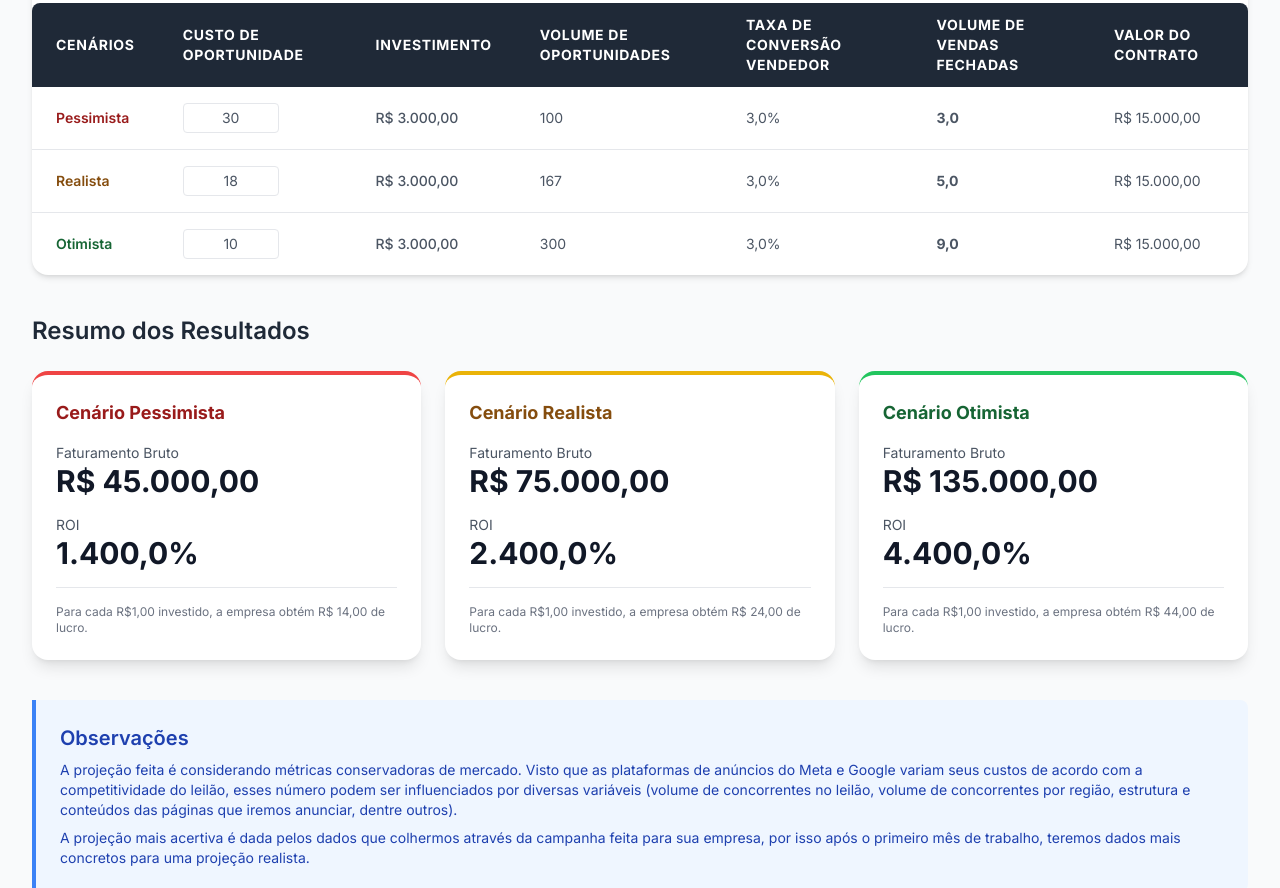
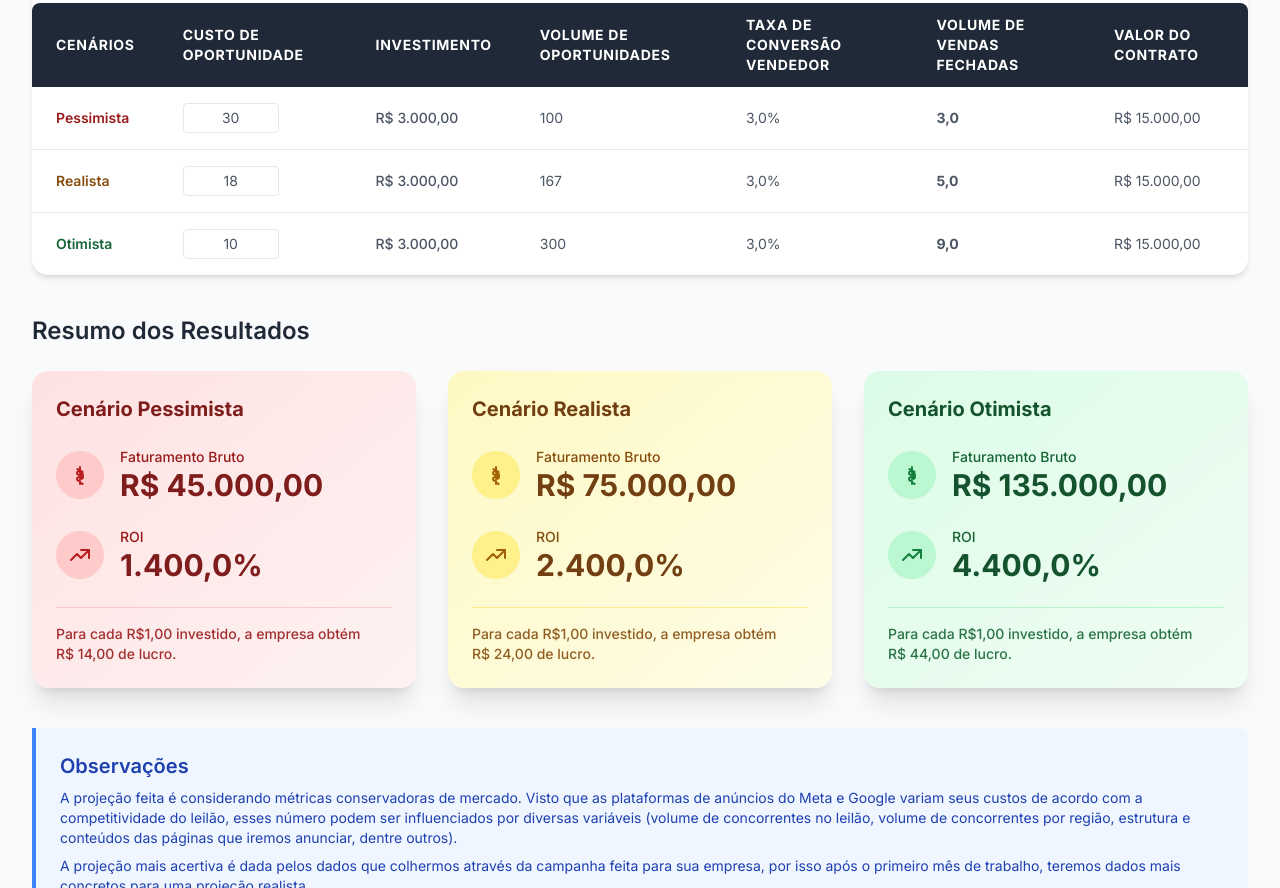
Before and after one commit to vitorprofissional/calculadoraprojecaoroi, a plain HTML site: page index.html in a window 1280 px wide. Shown: the part 436-1324 px from the top of the page. Drawn offline with nearby package versions, Linux system fonts and the light colour scheme.

Commit message:
Update index.html

```diff
--- a/index.html
+++ b/index.html
@@ -118,55 +118,87 @@
         <!-- Seção de Resumo dos Resultados -->
         <div class="mt-10">
             <h2 class="text-2xl font-semibold text-gray-800 mb-6">Resumo dos Resultados</h2>
-            <div class="grid grid-cols-1 md:grid-cols-3 gap-6">
+            <div class="grid grid-cols-1 md:grid-cols-3 gap-8">
                 <!-- Card Pessimista -->
-                <div class="p-6 rounded-2xl shadow-lg border-t-4 border-red-500 bg-white flex flex-col">
-                    <h3 class="text-lg font-bold text-red-800 mb-4">Cenário Pessimista</h3>
-                    <div class="space-y-4 flex-grow">
-                        <div>
-                            <p class="text-sm text-gray-600">Faturamento Bruto</p>
-                            <p id="resumo-faturamento-pessimista" class="text-3xl font-bold text-gray-900">R$ 45.000,00</p>
+                <div class="transform hover:-translate-y-2 transition-transform duration-300 p-6 rounded-2xl shadow-xl bg-gradient-to-br from-red-100 to-red-50 flex flex-col">
+                    <h3 class="text-xl font-bold text-red-900 mb-6">Cenário Pessimista</h3>
+                    <div class="space-y-6 flex-grow">
+                        <div class="flex items-center">
+                            <div class="p-3 rounded-full bg-red-200 mr-4">
+                                <svg class="w-6 h-6 text-red-700" fill="none" stroke="currentColor" viewBox="0 0 24 24" xmlns="http://www.w3.org/2000/svg"><path stroke-linecap="round" stroke-linejoin="round" stroke-width="2" d="M12 8c-1.657 0-3 .895-3 2s1.343 2 3 2 3 .895 3 2-1.343 2-3 2m0-8c1.11 0 2.08.402 2.599 1M12 8V7m0 1v.01M12 6v-1m0-1V4m0 2v1m0 0v1m0-1c-1.11 0-2.08-.402-2.599-1M12 18c-1.657 0-3-.895-3-2s1.343-2 3-2 3-.895 3-2-1.343-2-3-2m0 8v1m0 1v1m0-1c1.11 0 2.08.402 2.599 1"></path></svg>
+                            </div>
+                            <div>
+                                <p class="text-sm text-red-800 font-medium">Faturamento Bruto</p>
+                                <p id="resumo-faturamento-pessimista" class="text-3xl font-bold text-red-900">R$ 45.000,00</p>
+                            </div>
                         </div>
-                        <div>
-                            <p class="text-sm text-gray-600">ROI</p>
-                            <p id="resumo-roi-pessimista" class="text-3xl font-bold text-gray-900">1400,0%</p>
+                        <div class="flex items-center">
+                            <div class="p-3 rounded-full bg-red-200 mr-4">
+                                 <svg class="w-6 h-6 text-red-700" fill="none" stroke="currentColor" viewBox="0 0 24 24" xmlns="http://www.w3.org/2000/svg"><path stroke-linecap="round" stroke-linejoin="round" stroke-width="2" d="M13 7h8m0 0v8m0-8l-8 8-4-4-6 6"></path></svg>
+                            </div>
+                            <div>
+                                <p class="text-sm text-red-800 font-medium">ROI</p>
+                                <p id="resumo-roi-pessimista" class="text-3xl font-bold text-red-900">1400,0%</p>
+                            </div>
                         </div>
                     </div>
-                    <p class="text-xs text-gray-500 mt-4 pt-4 border-t border-gray-200" id="explainer-pessimista">
+                    <p class="text-sm font-medium text-red-800/90 mt-6 pt-4 border-t border-red-300/50" id="explainer-pessimista">
                         Para cada R$1,00 investido, a empresa obtém R$14,00 de lucro.
                     </p>
                 </div>
+
                 <!-- Card Realista -->
-                <div class="p-6 rounded-2xl shadow-lg border-t-4 border-yellow-500 bg-white flex flex-col">
-                    <h3 class="text-lg font-bold text-yellow-800 mb-4">Cenário Realista</h3>
-                    <div class="space-y-4 flex-grow">
-                        <div>
-                            <p class="text-sm text-gray-600">Faturamento Bruto</p>
-                            <p id="resumo-faturamento-realista" class="text-3xl font-bold text-gray-900">R$ 75.000,00</p>
+                <div class="transform hover:-translate-y-2 transition-transform duration-300 p-6 rounded-2xl shadow-xl bg-gradient-to-br from-yellow-100 to-yellow-50 flex flex-col">
+                    <h3 class="text-xl font-bold text-yellow-900 mb-6">Cenário Realista</h3>
+                    <div class="space-y-6 flex-grow">
+                        <div class="flex items-center">
+                            <div class="p-3 rounded-full bg-yellow-200 mr-4">
+                                <svg class="w-6 h-6 text-yellow-700" fill="none" stroke="currentColor" viewBox="0 0 24 24" xmlns="http://www.w3.org/2000/svg"><path stroke-linecap="round" stroke-linejoin="round" stroke-width="2" d="M12 8c-1.657 0-3 .895-3 2s1.343 2 3 2 3 .895 3 2-1.343 2-3 2m0-8c1.11 0 2.08.402 2.599 1M12 8V7m0 1v.01M12 6v-1m0-1V4m0 2v1m0 0v1m0-1c-1.11 0-2.08-.402-2.599-1M12 18c-1.657 0-3-.895-3-2s1.343-2 3-2 3-.895 3-2-1.343-2-3-2m0 8v1m0 1v1m0-1c1.11 0 2.08.402 2.599 1"></path></svg>
+                            </div>
+                            <div>
+                                <p class="text-sm text-yellow-800 font-medium">Faturamento Bruto</p>
+                                <p id="resumo-faturamento-realista" class="text-3xl font-bold text-yellow-900">R$ 75.000,00</p>
+                            </div>
                         </div>
-                        <div>
-                            <p class="text-sm text-gray-600">ROI</p>
-                            <p id="resumo-roi-realista" class="text-3xl font-bold text-gray-900">2400,0%</p>
+                        <div class="flex items-center">
+                            <div class="p-3 rounded-full bg-yellow-200 mr-4">
+                                 <svg class="w-6 h-6 text-yellow-700" fill="none" stroke="currentColor" viewBox="0 0 24 24" xmlns="http://www.w3.org/2000/svg"><path stroke-linecap="round" stroke-linejoin="round" stroke-width="2" d="M13 7h8m0 0v8m0-8l-8 8-4-4-6 6"></path></svg>
+                            </div>
+                            <div>
+                                <p class="text-sm text-yellow-800 font-medium">ROI</p>
+                                <p id="resumo-roi-realista" class="text-3xl font-bold text-yellow-900">2400,0%</p>
+                            </div>
                         </div>
                     </div>
-                     <p class="text-xs text-gray-500 mt-4 pt-4 border-t border-gray-200" id="explainer-realista">
+                     <p class="text-sm font-medium text-yellow-800/90 mt-6 pt-4 border-t border-yellow-300/50" id="explainer-realista">
                         Para cada R$1,00 investido, a empresa obtém R$24,00 de lucro.
                     </p>
                 </div>
+
                 <!-- Card Otimista -->
-                <div class="p-6 rounded-2xl shadow-lg border-t-4 border-green-500 bg-white flex flex-col">
-                    <h3 class="text-lg font-bold text-green-800 mb-4">Cenário Otimista</h3>
-                    <div class="space-y-4 flex-grow">
-                        <div>
-                            <p class="text-sm text-gray-600">Faturamento Bruto</p>
-                            <p id="resumo-faturamento-otimista" class="text-3xl font-bold text-gray-900">R$ 135.000,00</p>
+                 <div class="transform hover:-translate-y-2 transition-transform duration-300 p-6 rounded-2xl shadow-xl bg-gradient-to-br from-green-100 to-green-50 flex flex-col">
+                    <h3 class="text-xl font-bold text-green-900 mb-6">Cenário Otimista</h3>
+                    <div class="space-y-6 flex-grow">
+                        <div class="flex items-center">
+                            <div class="p-3 rounded-full bg-green-200 mr-4">
+                                <svg class="w-6 h-6 text-green-700" fill="none" stroke="currentColor" viewBox="0 0 24 24" xmlns="http://www.w3.org/2000/svg"><path stroke-linecap="round" stroke-linejoin="round" stroke-width="2" d="M12 8c-1.657 0-3 .895-3 2s1.343 2 3 2 3 .895 3 2-1.343 2-3 2m0-8c1.11 0 2.08.402 2.599 1M12 8V7m0 1v.01M12 6v-1m0-1V4m0 2v1m0 0v1m0-1c-1.11 0-2.08-.402-2.599-1M12 18c-1.657 0-3-.895-3-2s1.343-2 3-2 3-.895 3-2-1.343-2-3-2m0 8v1m0 1v1m0-1c1.11 0 2.08.402 2.599 1"></path></svg>
+                            </div>
+                            <div>
+                                <p class="text-sm text-green-800 font-medium">Faturamento Bruto</p>
+                                <p id="resumo-faturamento-otimista" class="text-3xl font-bold text-green-900">R$ 135.000,00</p>
+                            </div>
                         </div>
-                        <div>
-                            <p class="text-sm text-gray-600">ROI</p>
-                            <p id="resumo-roi-otimista" class="text-3xl font-bold text-gray-900">4400,0%</p>
+                        <div class="flex items-center">
+                            <div class="p-3 rounded-full bg-green-200 mr-4">
+                                 <svg class="w-6 h-6 text-green-700" fill="none" stroke="currentColor" viewBox="0 0 24 24" xmlns="http://www.w3.org/2000/svg"><path stroke-linecap="round" stroke-linejoin="round" stroke-width="2" d="M13 7h8m0 0v8m0-8l-8 8-4-4-6 6"></path></svg>
+                            </div>
+                            <div>
+                                <p class="text-sm text-green-800 font-medium">ROI</p>
+                                <p id="resumo-roi-otimista" class="text-3xl font-bold text-green-900">4400,0%</p>
+                            </div>
                         </div>
                     </div>
-                     <p class="text-xs text-gray-500 mt-4 pt-4 border-t border-gray-200" id="explainer-otimista">
+                     <p class="text-sm font-medium text-green-800/90 mt-6 pt-4 border-t border-green-300/50" id="explainer-otimista">
                         Para cada R$1,00 investido, a empresa obtém R$44,00 de lucro.
                     </p>
                 </div>
```
